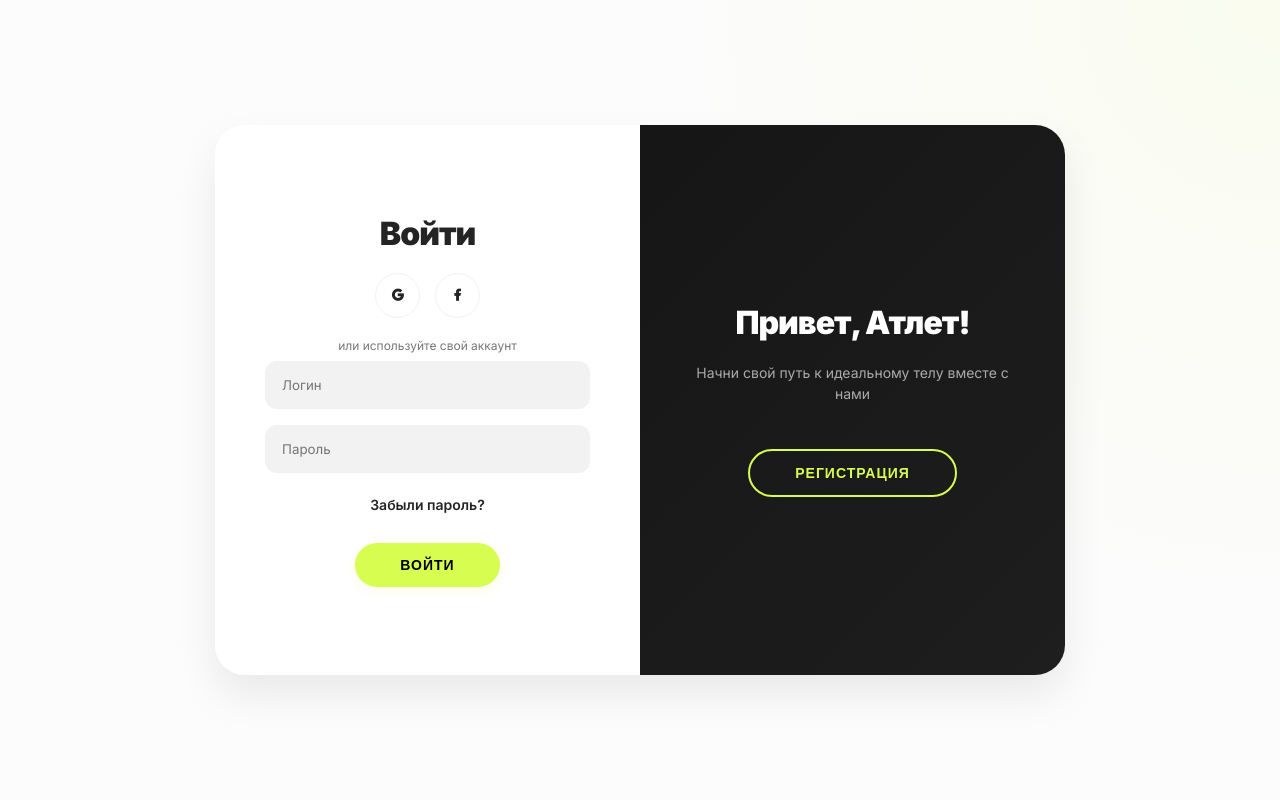
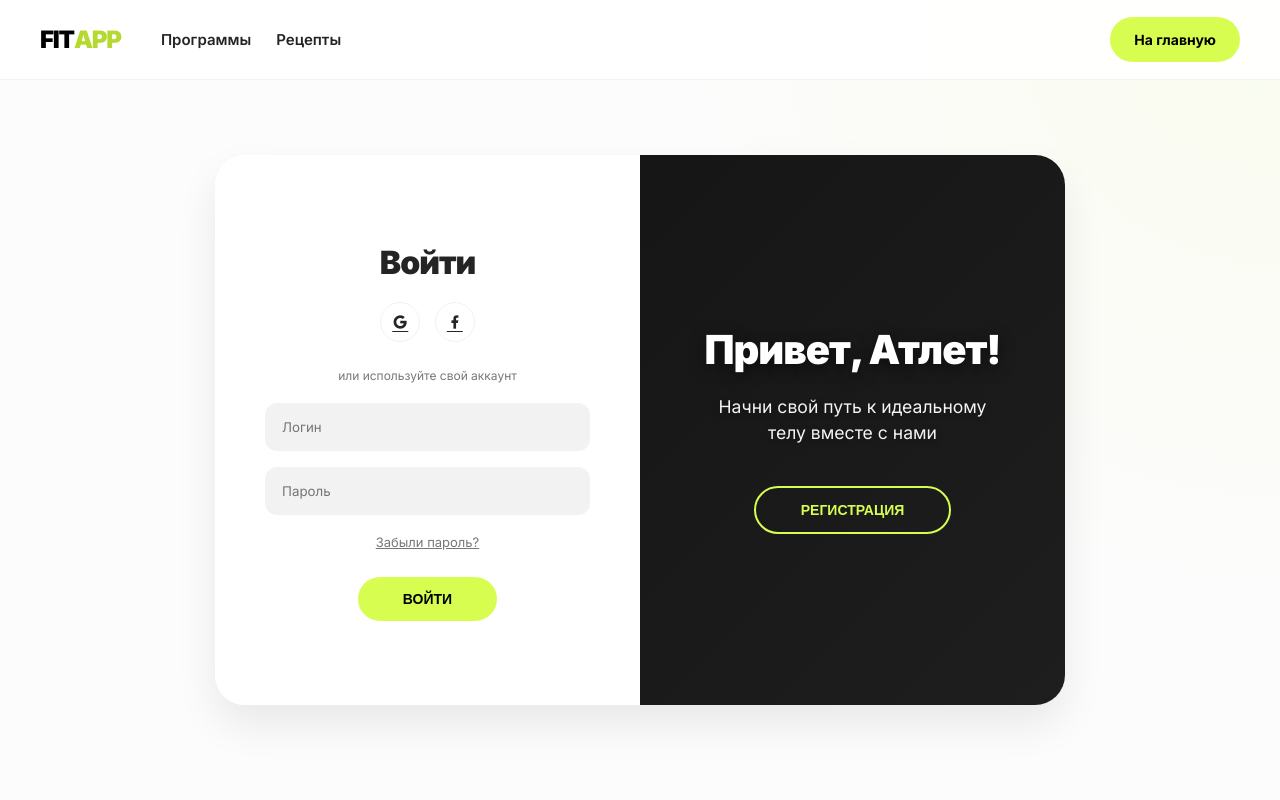
Before and after one commit to Wassu0phomie/python-fitness-tracker, a Django app: page /login/ in a window 1280 px wide. Run offline with Django 5.2, Linux system fonts and the light colour scheme.

Commit message:
style login

```diff
--- a/static/css/login_style.css
+++ b/static/css/login_style.css
@@ -1,101 +1,45 @@
 /* login_style.css */
-@import url('https://fonts.googleapis.com/css2?family=Inter:wght@400;600;700;900&display=swap');
 
 :root {
-    --accent-neon: #D7FD51;      /* Твой фирменный лайм */
-    --accent-dark: #b5d930;      /* Темный лайм для ховера */
-    --bg-dark: #121212;          /* Глубокий черный для панели */
-    --bg-panel: #1e1e1e;         /* Графитовый для градиента */
+    --accent-neon: #D7FD51;
+    --accent-dark: #b5d930;
+    --bg-dark: #121212;
+    --bg-panel: #1e1e1e;
     --text-main: #242424;
     --text-muted: #777777;
     --bg-white: #ffffff;
     --border-light: #f2f2f2;
 }
 
-* {
-    box-sizing: border-box;
+* { box-sizing: border-box; }
+
+body {
+    margin: 0;
+    background: #fcfcfc radial-gradient(circle at top right, rgba(215, 253, 81, 0.08), transparent 40%);
+    font-family: 'Inter', sans-serif;
+    overflow-x: hidden;
 }
 
-body {
-    background: #fcfcfc radial-gradient(circle at top right, rgba(215, 253, 81, 0.08), transparent 40%);
+/* Обертка для центрирования карточки */
+.auth-wrapper {
     display: flex;
     justify-content: center;
     align-items: center;
-    flex-direction: column;
-    font-family: 'Inter', sans-serif;
-    height: 100vh;
-    margin: 0;
-    color: var(--text-main);
+    min-height: 100vh;
+    width: 100%;
+    padding: 100px 20px 40px; /* 100px сверху, чтобы не залезть под хедер */
 }
 
-h1 {
-    font-weight: 900;
-    margin: 0;
-    letter-spacing: -1px;
-}
-
-p {
-    font-size: 14px;
-    font-weight: 400;
-    line-height: 1.5;
-    margin: 20px 0 30px;
-}
-
-span {
-    font-size: 12px;
-    color: var(--text-muted);
-}
-
-a {
-    color: var(--text-main);
-    font-size: 14px;
-    text-decoration: none;
-    margin: 15px 0;
-    font-weight: 600;
-    transition: 0.2s;
-}
-
-a:hover {
-    color: var(--accent-dark);
-}
-
-/* КНОПКИ */
-button {
-    border-radius: 50px;
-    border: none;
-    background-color: var(--accent-neon);
-    color: #000;
-    font-size: 14px;
-    font-weight: 700;
-    padding: 14px 45px;
-    letter-spacing: 1px;
-    text-transform: uppercase;
-    transition: all 0.2s ease;
-    cursor: pointer;
-    box-shadow: 0 4px 12px rgba(215, 253, 81, 0.15);
-    margin-top: 15px;
-}
-
-button:hover {
-    transform: translateY(-2px);
-    box-shadow: 0 6px 20px rgba(215, 253, 81, 0.3);
-}
-
-button:active {
-    transform: scale(0.95);
-}
-
-/* Кнопка на темном фоне (Ghost) */
-button.ghost {
-    background-color: transparent;
-    border: 2px solid var(--accent-neon);
-    color: var(--accent-neon);
-    box-shadow: none;
-}
-
-button.ghost:hover {
-    background-color: var(--accent-neon);
-    color: #000;
+/* САМА КАРТОЧКА (Узкая) */
+.auth-card {
+    background-color: var(--bg-white);
+    border-radius: 30px;
+    box-shadow: 0 20px 40px rgba(0,0,0,0.08);
+    position: relative;
+    overflow: hidden;
+    width: 850px;
+    max-width: 100%;
+    min-height: 550px;
 }
 
 /* ФОРМЫ */
@@ -108,6 +52,27 @@ form {
     padding: 0 50px;
     height: 100%;
     text-align: center;
+}
+
+h1 { font-weight: 900; margin: 0; letter-spacing: -1px; font-size: 2rem; color: var(--text-main); }
+span { font-size: 12px; color: var(--text-muted); margin: 10px 0; }
+
+.header-logo span {
+    font-size: inherit;      /* Наследует размер 24px от родителя .header-logo */
+    color: var(--accent-dark);
+    margin: 0;               /* Сбрасываем отступ 10px от обычных span */
+    font-weight: 900;
+    display: inline;         /* Гарантируем, что он в одну строку с FIT */
+}
+
+/* Сам текст логотипа */
+.header-logo {
+    font-size: 24px;         /* Устанавливаем размер здесь */
+    font-weight: 900;
+    text-decoration: none;
+    color: #000;
+    display: flex;           /* Чтобы FIT и APP всегда были на одной линии */
+    align-items: center;
 }
 
 input {
@@ -127,18 +92,34 @@ input:focus {
     background-color: #fff;
 }
 
-/* КОНТЕЙНЕР */
-.container {
-    background-color: var(--bg-white);
-    border-radius: 30px;
-    box-shadow: 0 20px 40px rgba(0,0,0,0.08);
-    position: relative;
-    overflow: hidden;
-    width: 850px;
-    max-width: 100%;
-    min-height: 550px;
+button {
+    border-radius: 50px;
+    border: none;
+    background-color: var(--accent-neon);
+    color: #000;
+    font-size: 14px;
+    font-weight: 700;
+    padding: 14px 45px;
+    text-transform: uppercase;
+    cursor: pointer;
+    transition: all 0.2s ease;
+    margin-top: 15px;
 }
 
+button:hover { transform: translateY(-2px); box-shadow: 0 6px 20px rgba(215, 253, 81, 0.2); }
+
+button.ghost {
+    background-color: transparent;
+    border: 2px solid var(--accent-neon);
+    color: var(--accent-neon);
+}
+
+button.ghost:hover {
+    background-color: var(--accent-neon);
+    color: #000;
+}
+
+/* ДЕСТОПНАЯ АНИМАЦИЯ */
 .form-container {
     position: absolute;
     top: 0;
@@ -222,31 +185,68 @@ input:focus {
     transition: transform 0.6s ease-in-out;
 }
 
-.overlay-panel h1 { color: #fff; }
-.overlay-panel p { color: #aaa; }
+.overlay-left { transform: translateX(-20%); }
+.auth-card.right-panel-active .overlay-left { transform: translateX(0); }
 
-.overlay-left {
-    transform: translateX(-20%);
+.overlay-right { right: 0; transform: translateX(0); }
+.auth-card.right-panel-active .overlay-right { transform: translateX(20%); }
+
+.overlay-panel h1 {
+    font-weight: 900;
+    font-size: 2.5rem; /* Увеличиваем размер */
+    margin-bottom: 20px;
+    text-shadow: 0 4px 15px rgba(0,0,0,0.5); /* Добавляем тень для контраста */
+    letter-spacing: -1px;
+    color: #ffffff; /* Явно задаем белый цвет */
+    line-height: 1.2;
 }
 
-.container.right-panel-active .overlay-left {
-    transform: translateX(0);
+.overlay-panel p {
+    font-size: 1.1rem; /* Увеличиваем описание */
+    font-weight: 500;
+    opacity: 0.95; /* Делаем почти непрозрачным */
+    text-shadow: 0 2px 10px rgba(0,0,0,0.4);
+    max-width: 280px;
+    margin: 0 auto 25px;
+    color: #ffffff;
 }
 
-.overlay-right {
-    right: 0;
-    transform: translateX(0);
+/* МОБИЛЬНАЯ ВЕРСИЯ */
+@media (max-width: 768px) {
+    .auth-wrapper { padding: 80px 0 0; align-items: flex-start; }
+
+    .auth-card {
+        width: 100%;
+        min-height: calc(100vh - 80px);
+        border-radius: 0;
+        box-shadow: none;
+    }
+
+    .overlay-container { display: none; }
+
+    .form-container {
+        width: 100% !important;
+        left: 0 !important;
+        transform: none !important;
+        opacity: 1;
+    }
+
+    .sign-in-container { z-index: 5; }
+    .sign-up-container { z-index: 1; visibility: hidden; opacity: 0; }
+
+    /* Переключение на мобилках */
+    .auth-card.right-panel-active .sign-in-container { visibility: hidden; opacity: 0; z-index: 1; transform: none; }
+    .auth-card.right-panel-active .sign-up-container { visibility: visible; opacity: 1; z-index: 10; transform: none; }
+
+    form { padding: 40px 25px; justify-content: flex-start; }
+    .mobile-switch { display: block !important; margin-top: 30px; font-size: 14px; }
+    button { width: 100%; }
 }
 
-.container.right-panel-active .overlay-right {
-    transform: translateX(20%);
-}
+.mobile-switch { display: none; color: var(--text-muted); }
+.mobile-switch span { color: var(--accent-dark); font-weight: 700; text-decoration: underline; }
 
-/* СОЦИАЛЬНЫЕ КНОПКИ */
-.social-container {
-    margin: 20px 0;
-}
-
+.social-container { margin: 15px 0; }
 .social-container a {
     border: 1px solid var(--border-light);
     border-radius: 50%;
@@ -254,91 +254,12 @@ input:focus {
     justify-content: center;
     align-items: center;
     margin: 0 5px;
-    height: 45px;
-    width: 45px;
+    height: 40px;
+    width: 40px;
+    color: var(--text-main);
     transition: 0.3s;
 }
 
-.social-container a:hover {
-    background-color: var(--border-light);
-    transform: scale(1.1);
-}
-
-.error-msg {
-    color: #ff4d4d;
-    font-size: 13px;
-    margin-bottom: 10px;
-    font-weight: 600;
-}
-
-/* Адаптивность для мобильных */
-/* =========================================
-   ПОЛНАЯ МОБИЛЬНАЯ АДАПТИВНОСТЬ
-   ========================================= */
-
-@media (max-width: 768px) {
-    /* 1. Изменяем размер основного контейнера */
-    .container {
-        width: 95%;
-        min-height: 500px;
-        margin: 20px;
-        border-radius: 20px;
-        box-shadow: 0 10px 25px rgba(0,0,0,0.1);
-    }
-
-    /* 2. Полностью скрываем боковую панель (overlay) */
-    /* Она слишком тяжелая для мобильного интерфейса */
-    .overlay-container {
-        display: none;
-    }
-
-    /* 3. Растягиваем формы на всю ширину */
-    .form-container {
-        width: 100% !important;
-        position: relative; /* Убираем абсолютное позиционирование для стека */
-    }
-
-    /* 4. Логика переключения между Входом и Регистрацией */
-    /* Когда панель НЕ активна, показываем только Вход */
-    .sign-up-container {
-        display: none;
-        opacity: 0;
-    }
-
-    /* Когда добавляется класс .right-panel-active, показываем Регистрацию */
-    .container.right-panel-active .sign-in-container {
-        display: none;
-    }
-
-    .container.right-panel-active .sign-up-container {
-        display: flex;
-        opacity: 1;
-        transform: none; /* Убираем сдвиг, так как панель теперь на весь экран */
-    }
-
-    /* 5. Настройка отступов внутри форм */
-    form {
-        padding: 0 25px;
-    }
-
-    h1 {
-        font-size: 24px;
-        margin-bottom: 15px;
-    }
-
-    /* 6. Добавляем мобильную кнопку переключения */
-    /* Т.к. оверлей скрыт, нам нужно дать пользователю ссылку "Создать аккаунт" */
-    .mobile-switch {
-        display: block !important;
-        margin-top: 20px;
-        font-size: 14px;
-        color: var(--text-muted);
-        cursor: pointer;
-        text-decoration: underline;
-    }
-}
-
-/* Скрываем мобильную переключалку на десктопе */
-.mobile-switch {
-    display: none;
-}
+.social-container a:hover { background: var(--border-light); }
+.error-msg { color: #ff4d4d; font-size: 13px; font-weight: 600; margin-bottom: 10px; }
+.forgot-pass { font-size: 13px; margin: 10px 0; color: var(--text-muted); }
--- a/templates/registration/login.html
+++ b/templates/registration/login.html
@@ -4,22 +4,56 @@
 <head>
     <meta charset="UTF-8">
     <meta name="viewport" content="width=device-width, initial-scale=1.0">
-    <title>Вход и Регистрация | FitnessApp</title>
-    <link rel="stylesheet" href="{% static 'css/login_style.css' %}">
+    <title>Вход и Регистрация | FITAPP</title>
+
+    <link href="https://fonts.googleapis.com/css2?family=Inter:wght@400;600;700;900&display=swap" rel="stylesheet">
     <link href="https://cdn.jsdelivr.net/npm/remixicon@2.5.0/fonts/remixicon.css" rel="stylesheet">
-</head>
+    <link rel="stylesheet" href="https://cdn.jsdelivr.net/npm/bootstrap-icons@1.11.0/font/bootstrap-icons.css">
+
+    <link rel="stylesheet" href="{% static 'css/welcome_style.css' %}"> <link rel="stylesheet" href="{% static 'css/login_style.css' %}">   </head>
 <body>
-    <div class="container" id="container">
+
+    <header id="main-header" class="main-header">
+        <div class="container header-wrap">
+            <div class="header__left-group">
+                <a href="/" class="header-logo">FIT<span>APP</span></a>
+
+                <input type="checkbox" id="menu-bar" class="menu-bar-input">
+                <label for="menu-bar" class="burger-label">
+                    <i class="bi bi-list open-menu"></i>
+                </label>
+
+                <nav class="header__menu">
+                    <ul class="header__menu-content">
+                        <li class="header__menu-item">
+                            <a href="{% url 'exercise_list' %}" class="nav-link">Программы</a>
+                        </li>
+                        <li class="header__menu-item">
+                            <a href="#" class="nav-link">Рецепты</a>
+                        </li>
+                    </ul>
+                </nav>
+            </div>
+
+            <div class="header__right">
+                <a href="/" class="btn-fitstars">На главную</a>
+            </div>
+        </div>
+    </header>
+
+    <div class="auth-wrapper">
+        <div class="auth-card" id="auth-card">
+
             <div class="form-container sign-up-container">
                 <form action="#">
                     <h1>Создать аккаунт</h1>
                     <span>используйте email для регистрации</span>
-                <input type="text" placeholder="Имя" />
-                <input type="email" placeholder="Email" />
-                <input type="password" placeholder="Пароль" />
+                    <input type="text" placeholder="Имя" required />
+                    <input type="email" placeholder="Email" required />
+                    <input type="password" placeholder="Пароль" required />
                     <button type="button">Зарегистрироваться</button>
 
-                <p class="mobile-switch" onclick="document.getElementById('container').classList.remove('right-panel-active')">
+                    <p class="mobile-switch" onclick="toggleAuth(false)">
                         Уже есть аккаунт? <span>Войти</span>
                     </p>
                 </form>
@@ -36,15 +70,15 @@
                     <span>или используйте свой аккаунт</span>
 
                     {% if form.errors %}
-                    <p class="error-msg">Ошибка входа</p>
+                        <p class="error-msg">Неверный логин или пароль</p>
                     {% endif %}
 
                     <input type="text" name="username" placeholder="Логин" required />
                     <input type="password" name="password" placeholder="Пароль" required />
-                <a href="#">Забыли пароль?</a>
+                    <a href="#" class="forgot-pass">Забыли пароль?</a>
                     <button type="submit">Войти</button>
 
-                <p class="mobile-switch" onclick="document.getElementById('container').classList.add('right-panel-active')">
+                    <p class="mobile-switch" onclick="toggleAuth(true)">
                         Нет аккаунта? <span>Регистрация</span>
                     </p>
                 </form>
@@ -54,7 +88,7 @@
                 <div class="overlay">
                     <div class="overlay-panel overlay-left">
                         <h1>С возвращением!</h1>
-                    <p>Чтобы оставаться на связи, войти под своими данными</p>
+                        <p>Чтобы оставаться на связи, войдите под своими данными</p>
                         <button class="ghost" id="signIn">Войти</button>
                     </div>
                     <div class="overlay-panel overlay-right">
@@ -64,15 +98,24 @@
                     </div>
                 </div>
             </div>
-    </div>
 
-    <script>
+        </div> </div> <script>
         const signUpButton = document.getElementById('signUp');
         const signInButton = document.getElementById('signIn');
-        const container = document.getElementById('container');
+        const authCard = document.getElementById('auth-card');
 
-        signUpButton.addEventListener('click', () => container.classList.add("right-panel-active"));
-        signInButton.addEventListener('click', () => container.classList.remove("right-panel-active"));
+        // Для десктопных кнопок в оверлее
+        signUpButton.addEventListener('click', () => authCard.classList.add("right-panel-active"));
+        signInButton.addEventListener('click', () => authCard.classList.remove("right-panel-active"));
+
+        // Функция для мобильных переключателей
+        function toggleAuth(isSignUp) {
+            if (isSignUp) {
+                authCard.classList.add("right-panel-active");
+            } else {
+                authCard.classList.remove("right-panel-active");
+            }
+        }
     </script>
 </body>
 </html>
--- a/templates/welcome.html
+++ b/templates/welcome.html
@@ -50,7 +50,7 @@
                     ТВОЕ ТЕЛО <br><span class="outline-text">ТВОИ ПРАВИЛА</span>
                 </h1>
                 <p class="subtitle mx-auto" style="max-width: 700px;">
-                    Отслеживай тренировки, контролируй прогресс и достигай новых высот с персональным фитнес-помощником.
+                    Отслеживай тренировки, контролируй прогресс и достигай новых высот вместе с FITAPP.
                 </p>
 
                 <div class="d-flex justify-content-center gap-3 buttons-group">
```
Also changed, not shown: other parts of static/css/login_style.css (+7 -25 lines), static/css/index_style.css (+9 -7 lines), templates/base_public.html (added, +45 -0 lines). Lines whose indentation alone changed are shown as unchanged.
